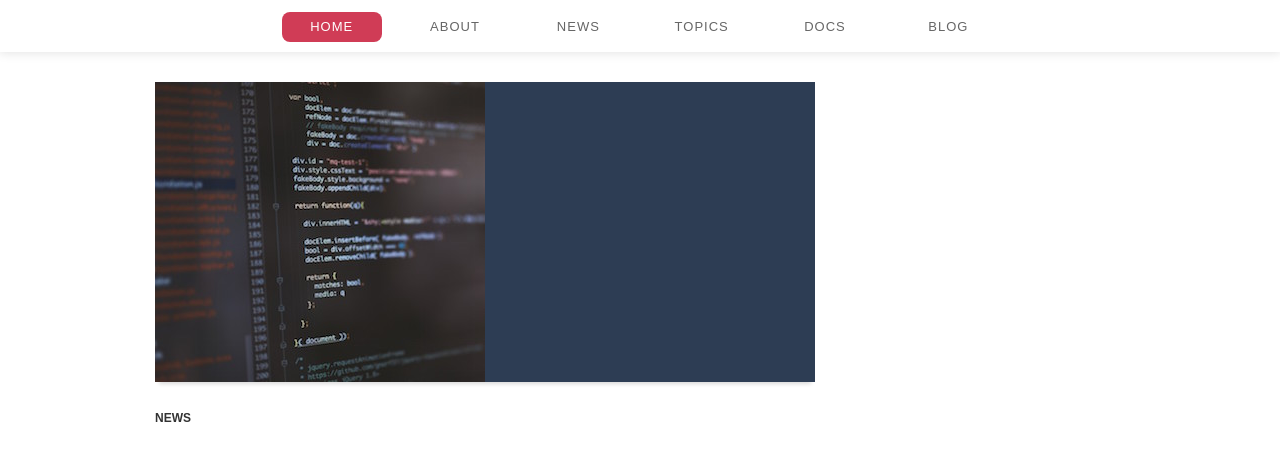
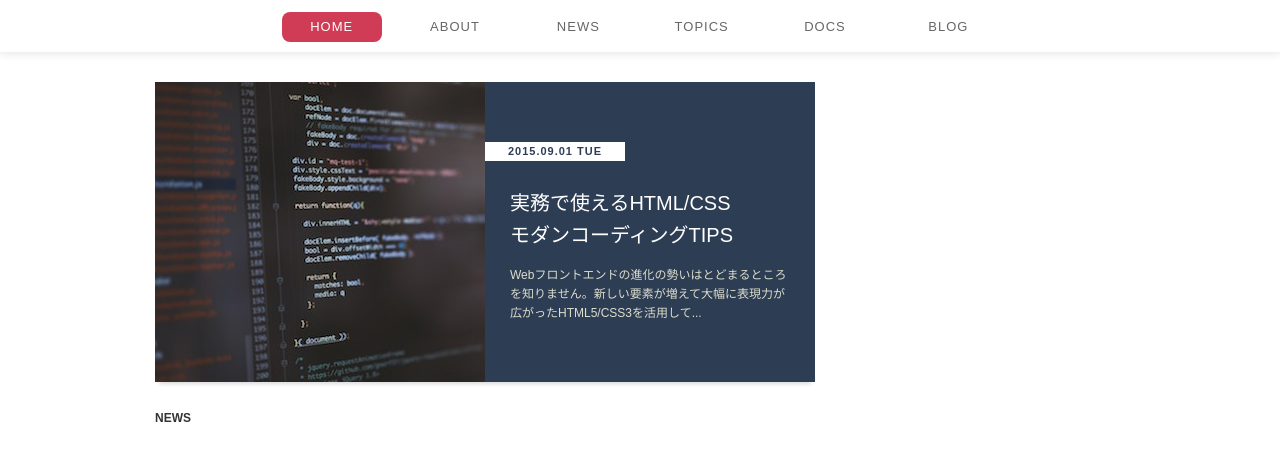
Before and after one commit to yukihirai0505/my-layout, a plain HTML site: page standard-layout/index.html in a window 1280 px wide. Shown: the part 87-548 px from the top of the page. Drawn offline with Linux system fonts and the light colour scheme.

Commit message:
Update README

```diff
--- a/standard-layout/css/style.css
+++ b/standard-layout/css/style.css
@@ -120,9 +120,37 @@ a:link, a:visited, a:hover, a:active {
 }
 
 .hot-topic .content {
+  position: relative;
   float: left;
   width: 50%;
   height: 100%;
   padding: 105px 25px 0;
   background-color: #2d3d54;
+  line-height: 1.6;
 }
+
+.hot-topic .title {
+  margin-bottom: 15px;
+  color: #fff;
+  font-weight: normal;
+  font-size: 2.0rem;
+}
+
+.hot-topic .desc {
+  color: #ddc;
+}
+
+.hot-topic .date {
+  position: absolute;
+  top: 60px;
+  left: 0;
+  width: 140px;
+  padding: 4px;
+  background-color: #fff;
+  color: #2d3d54;
+  text-align: center;
+  letter-spacing: 1px;
+  font-weight: bold;
+  font-size: 1.1rem;
+  line-height: 1;
+}
--- a/standard-layout/index.html
+++ b/standard-layout/index.html
@@ -28,7 +28,9 @@
     <a href="#" class="hot-topic clearfix">
       <img class="image" src="./images/hot-topic.jpg" alt="コーディング画面">
       <div class="content">
-        <!-- HOT TOPICのコンテンツ内容が入る -->
+        <h3 class="title">実務で使えるHTML/CSS<br>モダンコーディングTIPS</h3>
+        <p class="desc">Webフロントエンドの進化の勢いはとどまるところを知りません。新しい要素が増えて大幅に表現力が広がったHTML5/CSS3を活用して...</p>
+        <time class="date" datetime="2015-09-01">2015.09.01 TUE</time>
       </div>
     </a>
     <h2>NEWS</h2>
```
Also changed, not shown: 1 other file.
